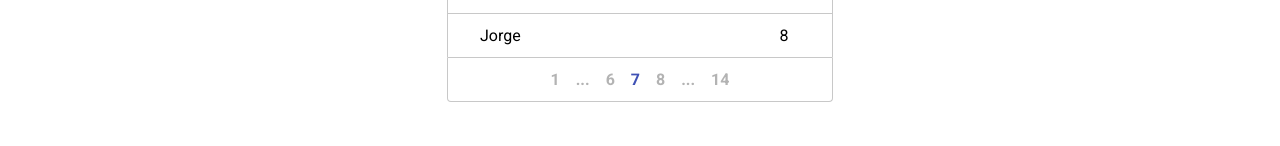
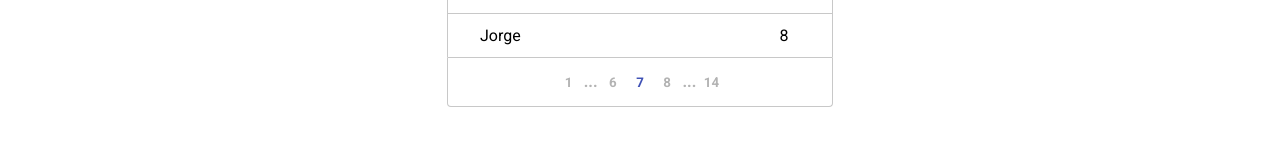
Before and after one commit to viniciuslucas95/students-app-client-web, a React (Vite) app: page / in a window 1280 px wide. Shown: the part 558-704 px from the top of the page. Built offline with nearby package versions, Linux system fonts and the light colour scheme.

Commit message:
Changed page numbers text to be buttons

```diff
--- a/src/app/components/StudentsTable.tsx
+++ b/src/app/components/StudentsTable.tsx
@@ -3,6 +3,7 @@ import styled from 'styled-components'
 import { COLOR } from '../constants/color.constant'
 import { StyledButton } from './styled-components/StyledButton'
 import { StyledText } from './styled-components/StyledText'
+import { StyledTextButton } from './styled-components/StyledTextButton'
 
 interface IResult {
     currentPage: number
@@ -55,13 +56,13 @@ export function StudentsTable({ data, style }: IProps) {
             })}
         </TableContainer>
         <PageRow>
-            {currentPage > 2 ? <PageNumber weight='bold' color='deactivated'>1</PageNumber> : null}
-            {currentPage > 3 ? <PageNumber weight='bold' color='deactivated'>...</PageNumber> : null}
-            {currentPage > 1 ? <PageNumber weight='bold' color='deactivated'>{(currentPage - 1).toString()}</PageNumber> : null}
-            <PageNumber weight='bold' color='primary'>{currentPage.toString()}</PageNumber>
-            {currentPage < totalPages ? <PageNumber weight='bold' color='deactivated'>{(currentPage + 1).toString()}</PageNumber> : null}
-            {currentPage < totalPages - 2 ? <PageNumber weight='bold' color='deactivated'>...</PageNumber> : null}
-            {currentPage < totalPages - 1 ? <PageNumber weight='bold' color='deactivated'>{totalPages.toString()}</PageNumber> : null}
+            {currentPage > 2 ? <PageNumber>1</PageNumber> : null}
+            {currentPage > 3 ? <PageNumberHidder style={{ position: 'relative', bottom: '-0.1rem' }} weight='bold' color='deactivated'>...</PageNumberHidder> : null}
+            {currentPage > 1 ? <PageNumber>{(currentPage - 1).toString()}</PageNumber> : null}
+            <PageNumber isActive>{currentPage.toString()}</PageNumber>
+            {currentPage < totalPages ? <PageNumber>{(currentPage + 1).toString()}</PageNumber> : null}
+            {currentPage < totalPages - 2 ? <PageNumberHidder style={{ position: 'relative', bottom: '-0.1rem' }} weight='bold' color='deactivated'>...</PageNumberHidder> : null}
+            {currentPage < totalPages - 1 ? <PageNumber>{totalPages.toString()}</PageNumber> : null}
         </PageRow>
     </Container>
 }
@@ -133,6 +134,12 @@ const PageRow = styled.div`
     padding: 0.75rem 2rem;
 `
 
-const PageNumber = styled(StyledText)`
-    margin: 0 0.5rem;
+const PageNumber = styled(StyledTextButton)`
+    margin: 0 0.1rem;
 `
+
+const PageNumberHidder = styled(StyledText)`
+    position: relative;
+    bottom: -0.1rem;
+    margin: 0 0.1rem;
+`
```
